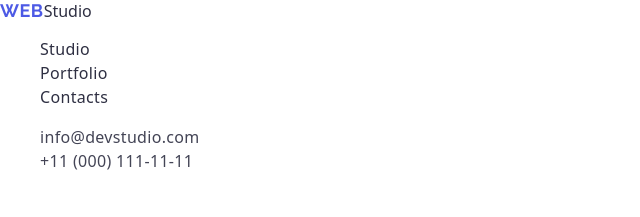
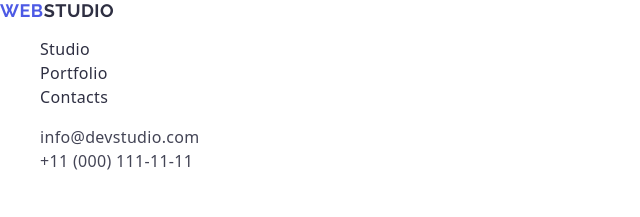
Before and after one commit to AHetman/goit-homework-02, a plain HTML site: page index.html in a window 1280 px wide. Shown: the top 217 px of the page, 0-640 px from the left. Drawn offline with nearby package versions, Linux system fonts and the light colour scheme.

Commit message:
homework-02-correction-06

```diff
--- a/index.html
+++ b/index.html
@@ -19,10 +19,9 @@
 <body>
     <header class="header">
         <nav class="header-navigation">
-            <a class="header-logo" href="./index.html">Web</a><a href="./index.html"><span
-                    class="header-logo-color">Studio</span></a>
+            <a class="header-logo" href="./index.html">Web<span class="header-logo-color">Studio</span></a>
             <ul>
-                <li><a href="" class="header-menu">Studio</a></li>
+                <li><a href="./index.html" class="header-menu">Studio</a></li>
                 <li><a href="" class="header-menu">Portfolio</a></li>
                 <li><a href="" class="header-menu">Contacts</a></li>
             </ul>
```
